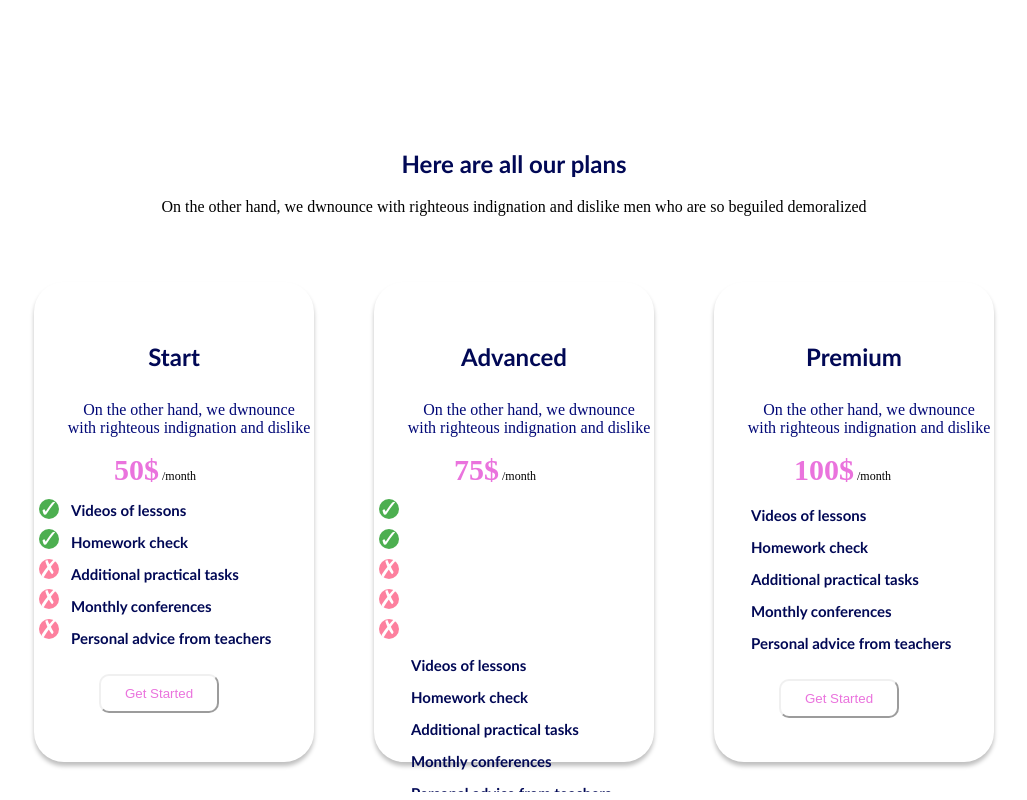
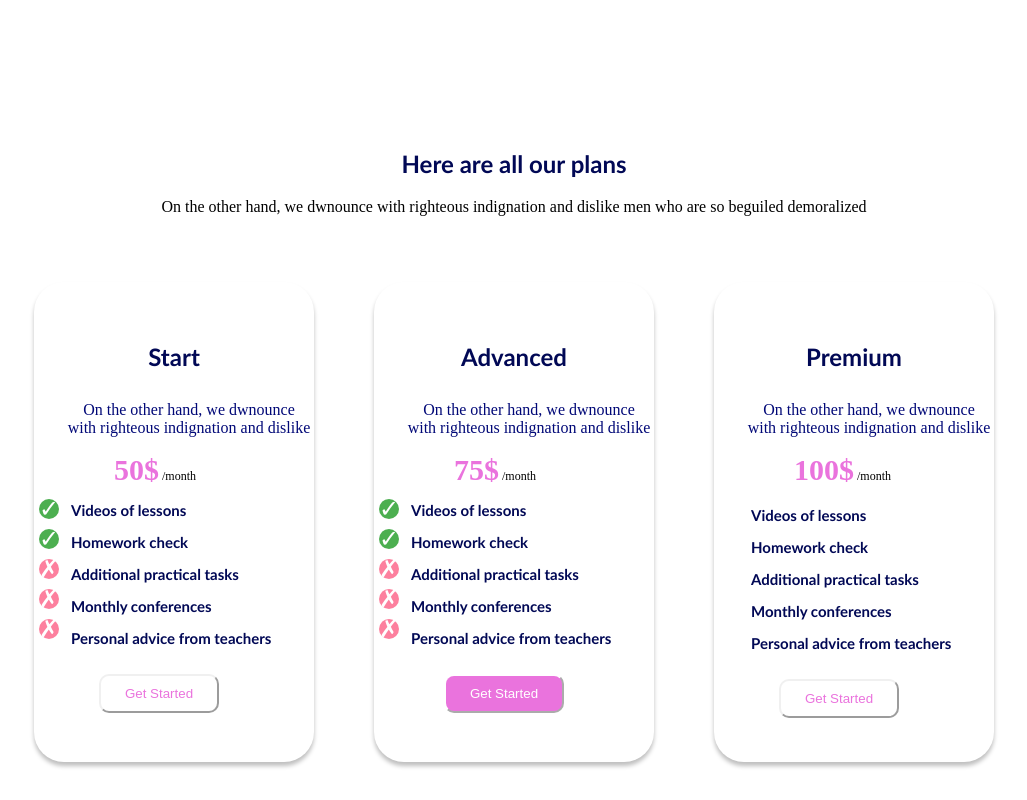
Before and after one commit to AvelinoTeixeira/Your-skills, a React (Vite) app: page / in a window 1280 px wide. Shown: the part 2611-3411 px from the top of the page, without its empty margins (126-1153 px from the left). Built offline with nearby package versions, Linux system fonts and the light colour scheme.

Commit message:
Update Plans.jsx

```diff
--- a/src/Components/Plans.jsx
+++ b/src/Components/Plans.jsx
@@ -41,7 +41,8 @@ function Plans() {
                <div className="red-icon">&#10007;</div>
                <div className="red-icon">&#10007;</div>
              </div>
-              <div className="">
+
+              <div className="item">
                 <a href="#"> Videos of lessons</a>
                 <a href="#">Homework check</a>
                 <a href="#">Additional practical tasks</a>
```
